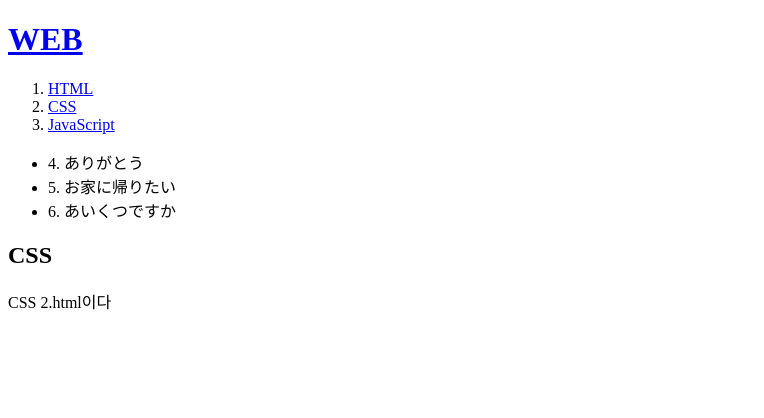
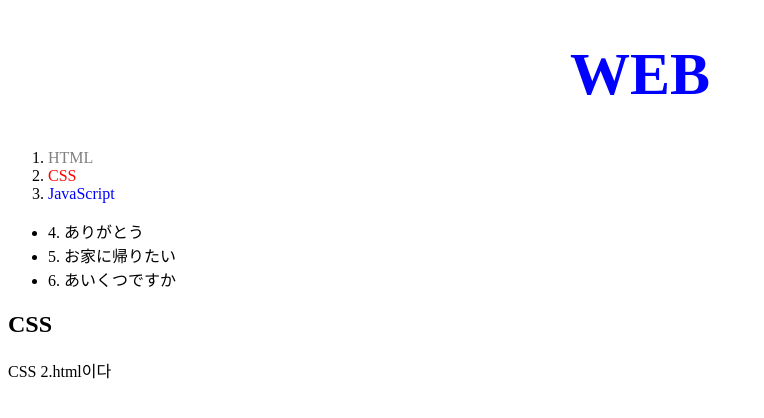
Before and after one commit to allenpark-tudy/web1, a plain HTML site: page 2.html in a window 1280 px wide. Shown: the whole page, without its empty margins (0-764 px from the left). Drawn offline with Linux system fonts and the light colour scheme.

Commit message:
Add files via upload

```diff
--- a/2.html
+++ b/2.html
@@ -3,15 +3,41 @@
 <head>
     <title>WEB1 -CSS</title>
     <meta charset="utf-8">
+    <style>
+
+        #active{
+            color:red;
+        }
+        .saw {
+            color:gray;
+        }
+        a {
+            color:blue;
+            text-decoration: none;
+        }
+
+    h1 {
+        font-size:60px;
+        text-align: center;
+    }
+    </style>
 </head>
 
 <body>
     <h1><a href="index.html">WEB</a></h1>
 <ol>
-    <li><a href="1.html">HTML</a></li>
-    <li><a href="2.html">CSS</a></li>
+    <li><a href="1.html" class="saw">HTML</a></li>
+    <li><a href="2.html" class="saw" id="active">CSS</a></li>
     <li><a href="3.html">JavaScript</a></li>
 </ol>
+<!--
+<h1><a href="index.html"><font color="red">WEB</font></a></h1>
+<ol>
+    <li><a href="1.html"><font color="red">HTML</font></a></li>
+    <li><a href="2.html"><font color="red">CSS</font></a></li>
+    <li><a href="3.html"><font color="red">JavaScript</font></a></li>
+</ol>
+-->
 <ul><a href=""></a>
     <li>4. ありがとう</li>
     <li>5. お家に帰りたい</li>
```
